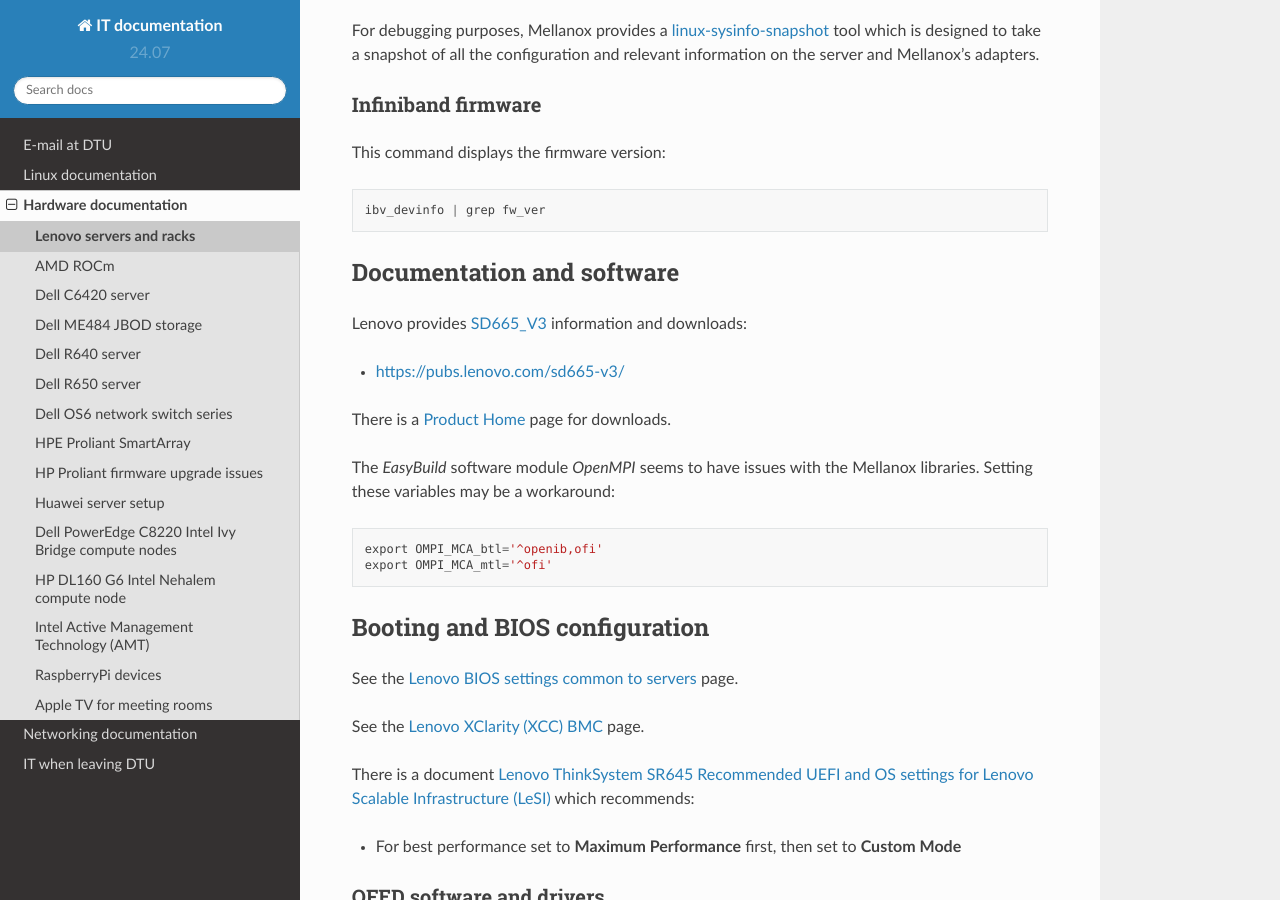
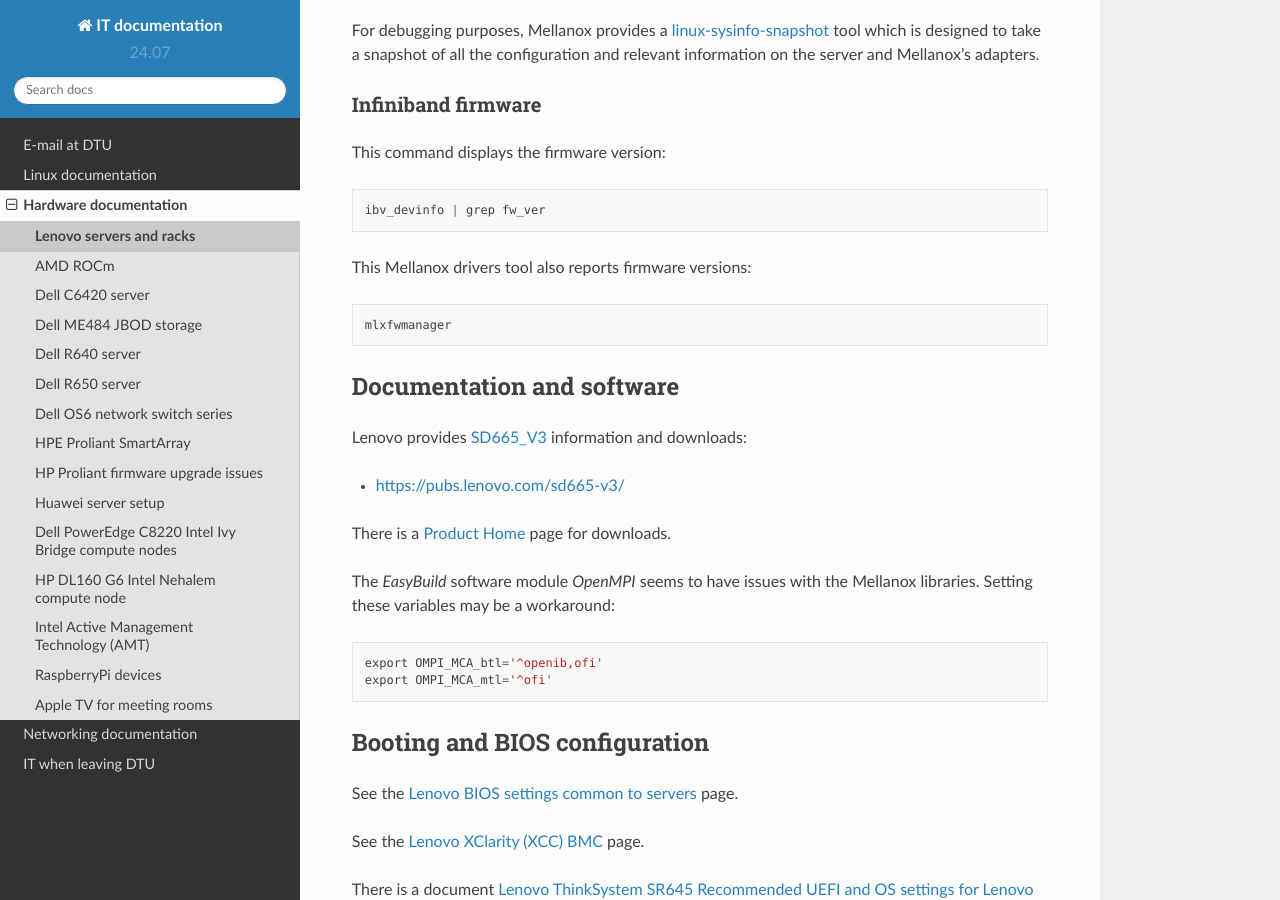
Before and after one commit to OleHolmNielsen/ITwiki, a Sphinx documentation site: the page built from docs/Lenovo_SD665_V3.rst, in a window 1280 px wide and 900 px high, scrolled down 858 px. Built offline with Sphinx 7.4.7 and the Read the Docs theme 2.0.0, drawn with Linux system fonts in a browser that asks for light colours.

Commit message:
Mention mlxfwmanager tool

```diff
--- a/docs/Lenovo_SD665_V3.rst
+++ b/docs/Lenovo_SD665_V3.rst
@@ -39,6 +39,10 @@ Infiniband firmware
 This command displays the firmware version::
 
   ibv_devinfo | grep fw_ver
+
+This Mellanox drivers tool also reports firmware versions::
+
+  mlxfwmanager
 
 Documentation and software
 ==========================
```
